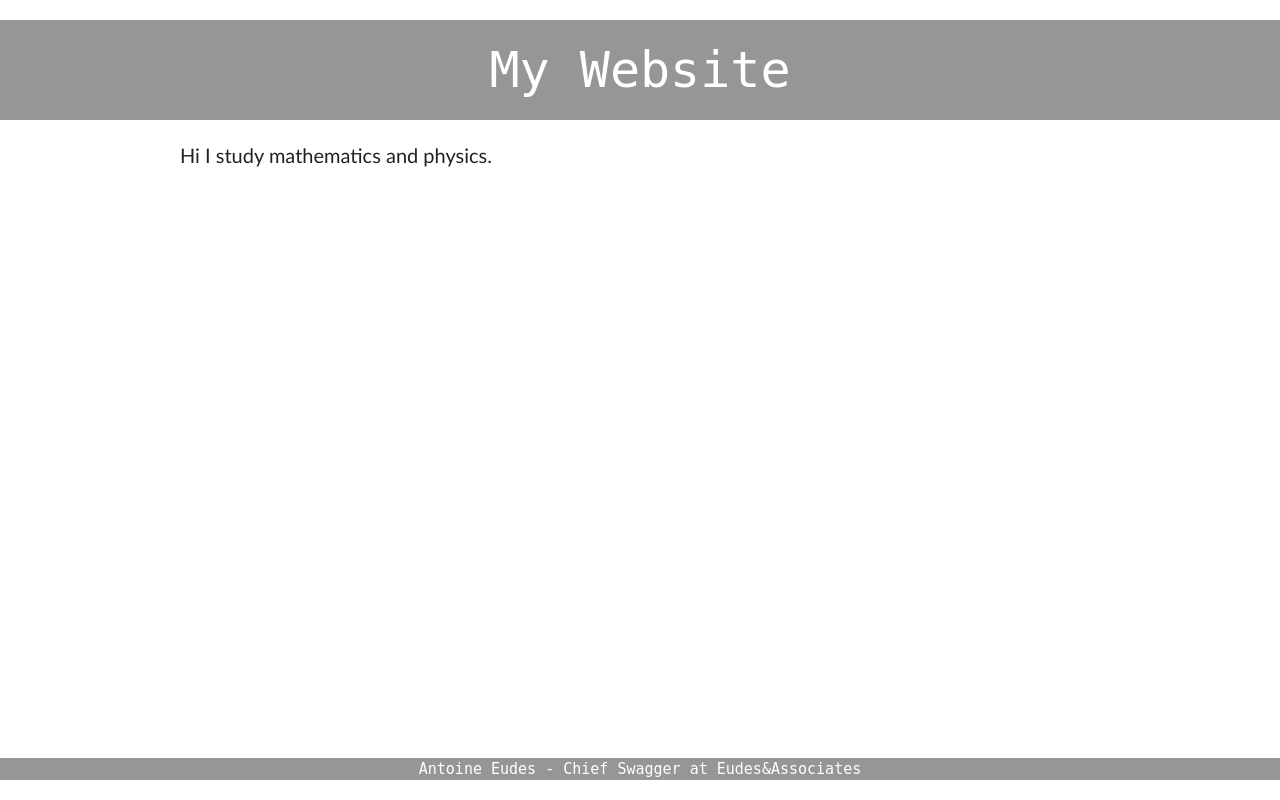
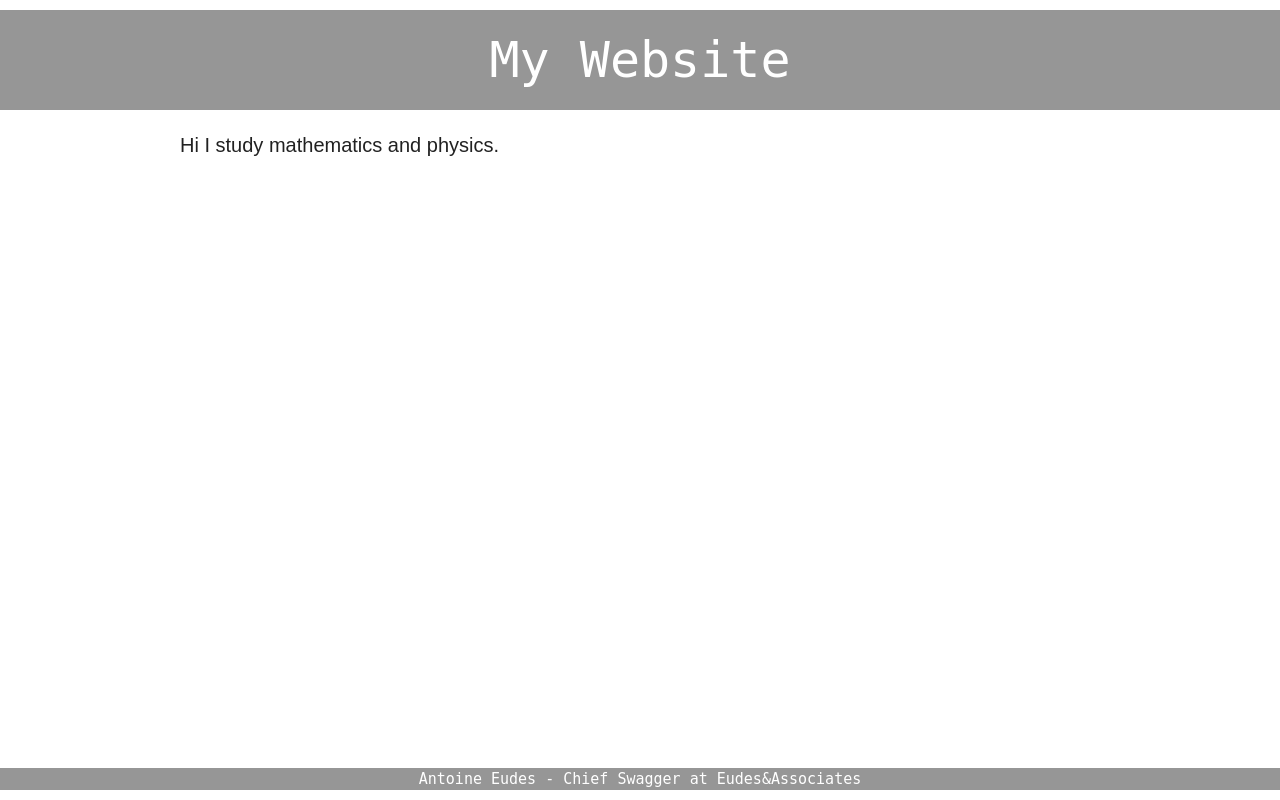
Before and after one commit to antoineeudes/blog, a PHP site: page / in a window 1280 px wide. Run offline with PHP 8.4, Linux system fonts and the light colour scheme; some libraries are stand-ins or nearby versions.

Commit message:
footer, header, font-family

```diff
--- a/design.css
+++ b/design.css
@@ -1,5 +1,5 @@
 header {
-	margin-top: 20px;
+	margin-top: 10px;
 	background-color: rgb(150, 150, 150);
 	width: auto;
 	height: 100px;
@@ -21,7 +21,7 @@ footer {
 	margin-left: 0px;
 	margin-right: 0px;
 	font-size: 15px;
-	margin-bottom: 20px;
+	margin-bottom: 10px;
         }
 
 main {
@@ -29,7 +29,7 @@ main {
         width: 75%;
         margin-left: auto;
         margin-right: auto;
-				font-family: 'calibri';
+				font-family: sans-serif;
         }
 
 p {
```
